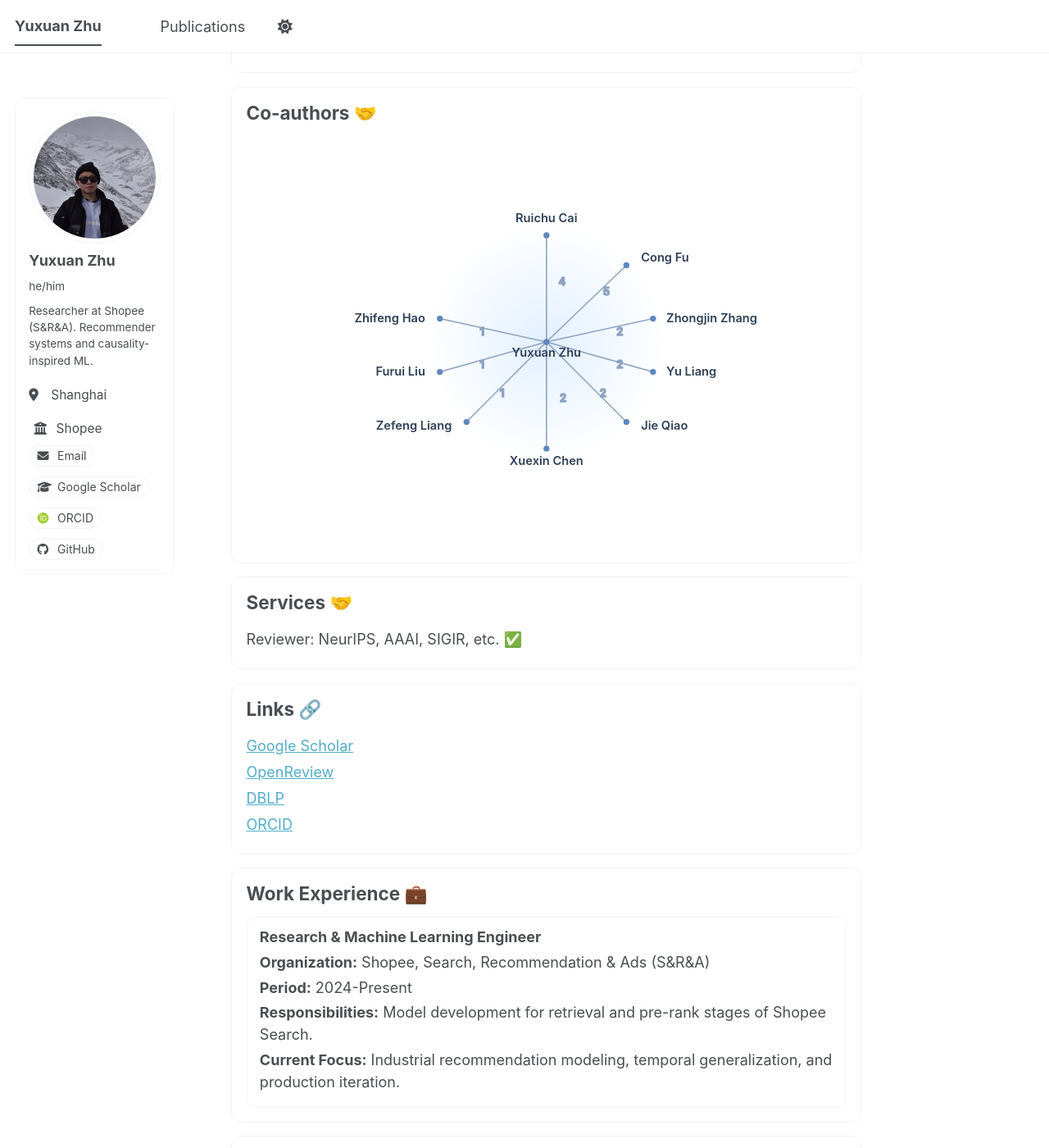
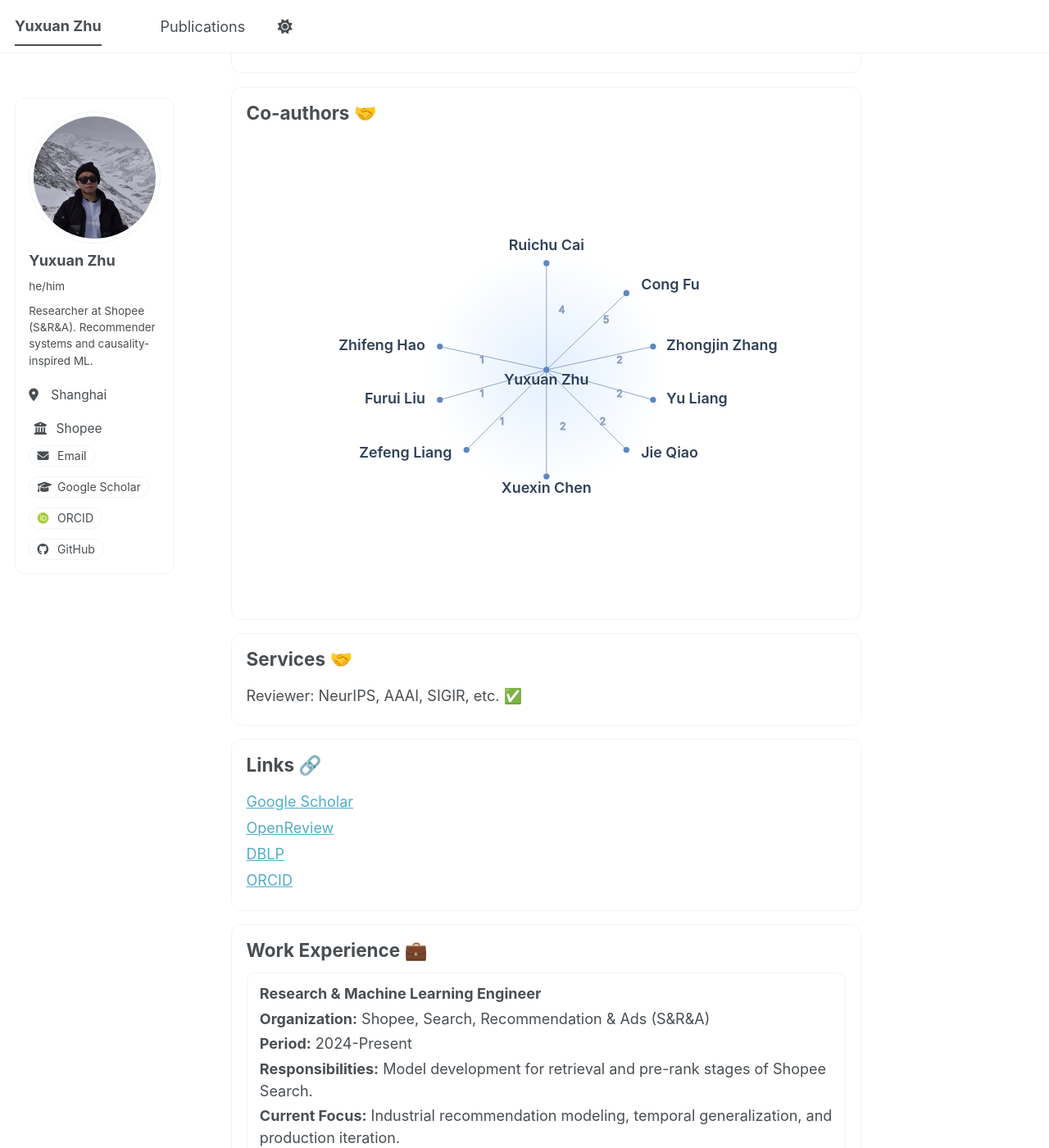
Before and after one commit to EthanChu7/yuxuan.zhu.github.io, a Jekyll site: the page built from _pages/about.md, in a window 1280 px wide and 1400 px high, scrolled down 1848 px. Shown: the whole window at 82% size. Built offline with Jekyll 4.4.1, drawn with Linux system fonts in a browser that asks for light colours; some web fonts are replaced; a script bundle is joined from its source files by our own code; library files that are not in the unit come from our copies.

Commit message:
Tune coauthor graph font, edge weight, dark contrast, and display scale

```diff
--- a/assets/css/main.scss
+++ b/assets/css/main.scss
@@ -295,51 +295,56 @@
 .coauthor-graph {
   border: 0;
   background: transparent;
-  padding: 0;
+  padding: 0.35rem 0;
+  min-height: 560px;
 }
 
 .coauthor-graph svg {
   width: 100%;
-  height: auto;
+  height: 560px;
   display: block;
 }
 
 .coauthor-svg .edge-layer {
   stroke: #8ea3c2;
-  stroke-width: 2;
+  stroke-width: 1.2;
   fill: none;
 }
 
 .coauthor-svg .edge-layer text {
   fill: #6d7f99;
-  font-size: 16px;
-  font-weight: 600;
+  font-size: 15px;
+  font-weight: 400;
 }
 
 .coauthor-svg .dot-layer circle {
   fill: #5f86bf;
 }
 
+.coauthor-svg text {
+  font-family: var(--global-font-family);
+}
+
 .coauthor-svg .label-layer text {
   fill: #2f4058;
-  font-size: 18px;
+  font-size: 22px;
   font-weight: 600;
 }
 
 .dark .coauthor-svg .edge-layer {
-  stroke: #7f95b7;
+  stroke: #b3cbef;
 }
 
 .dark .coauthor-svg .edge-layer text {
-  fill: #b7c6e0;
+  fill: #dce8fb;
 }
 
 .dark .coauthor-svg .dot-layer circle {
-  fill: #89a9d9;
+  fill: #c3d8fb;
 }
 
 .dark .coauthor-svg .label-layer text {
-  fill: #d7e1f3;
+  fill: #edf4ff;
 }
 
 @media (max-width: 767px) {
@@ -448,4 +453,20 @@
   .modern-pagination .pagination--pager {
     color: #eef3ff !important;
   }
+
+  .coauthor-graph {
+    min-height: 420px;
+  }
+
+  .coauthor-graph svg {
+    height: 420px;
+  }
+
+  .coauthor-svg .label-layer text {
+    font-size: 18px;
+  }
+
+  .coauthor-svg .edge-layer text {
+    font-size: 13px;
+  }
 }
```
